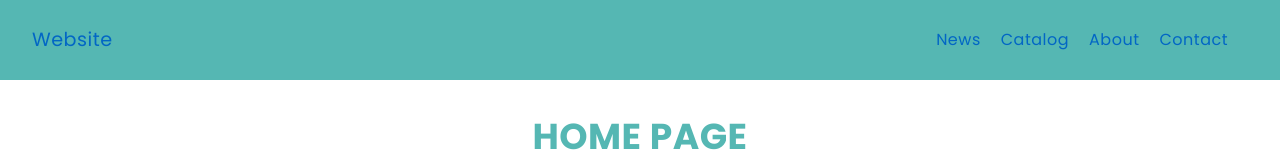
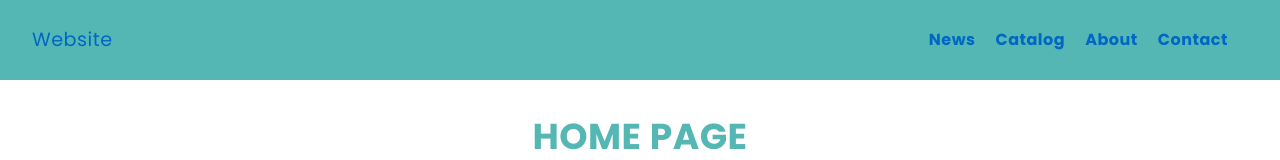
Before and after one commit to martingx89/sheep-one, a React (Create React App) app: page / in a window 1280 px wide. Shown: the top 160 px of the page. Built offline with nearby package versions, Linux system fonts and the light colour scheme; no server answers.

Commit message:
Fix: change attribute

```diff
--- a/src/components/views/Navbar/Navbar.js
+++ b/src/components/views/Navbar/Navbar.js
@@ -26,22 +26,22 @@ const Navbar = () => {
 
       <ul className={`${styles.menu} ${isOpen ? styles.open : ''}`}>
         <li>
-          <NavLink to='/news' activeClassName={styles.active} onClick={closeMenu}>
+          <NavLink to='/news' className={styles.active} onClick={closeMenu}>
             News
           </NavLink>
         </li>
         <li>
-          <NavLink to='/catalog' activeClassName={styles.active} onClick={closeMenu}>
+          <NavLink to='/catalog' className={styles.active} onClick={closeMenu}>
             Catalog
           </NavLink>
         </li>
         <li>
-          <NavLink to='/about' activeClassName={styles.active} onClick={closeMenu}>
+          <NavLink to='/about' className={styles.active} onClick={closeMenu}>
             About
           </NavLink>
         </li>
         <li>
-          <NavLink to='/contact' activeClassName={styles.active} onClick={closeMenu}>
+          <NavLink to='/contact' className={styles.active} onClick={closeMenu}>
             Contact
           </NavLink>
         </li>
--- a/src/index.js
+++ b/src/index.js
@@ -3,7 +3,7 @@ import ReactDOM from 'react-dom/client';
 import App from './App';
 import { persistor, store } from './redux/store';
 import { PersistGate } from 'redux-persist/integration/react';
-import { BrowserRouter } from 'react-router-dom';
+import { HashRouter } from 'react-router-dom';
 import { Provider } from 'react-redux';
 import './styles/normalize.scss';
 import './styles/global.scss';
@@ -11,12 +11,12 @@ import './styles/global.scss';
 const root = ReactDOM.createRoot(document.getElementById('root'));
 root.render(
   <React.StrictMode>
-    <BrowserRouter>
+    <HashRouter>
       <Provider store={store}>
         <PersistGate loading={null} persistor={persistor}>
           <App />
         </PersistGate>
       </Provider>
-    </BrowserRouter>
+    </HashRouter>
   </React.StrictMode>
 );
```
